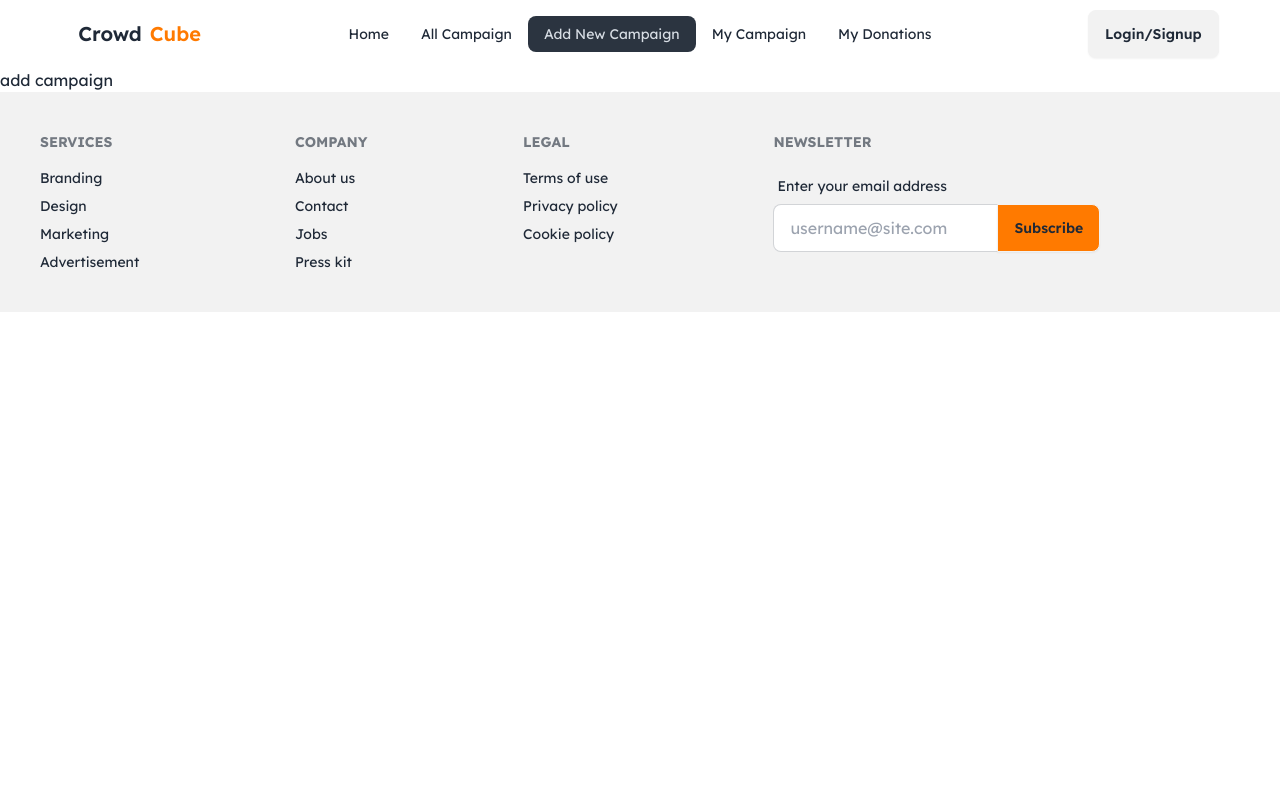
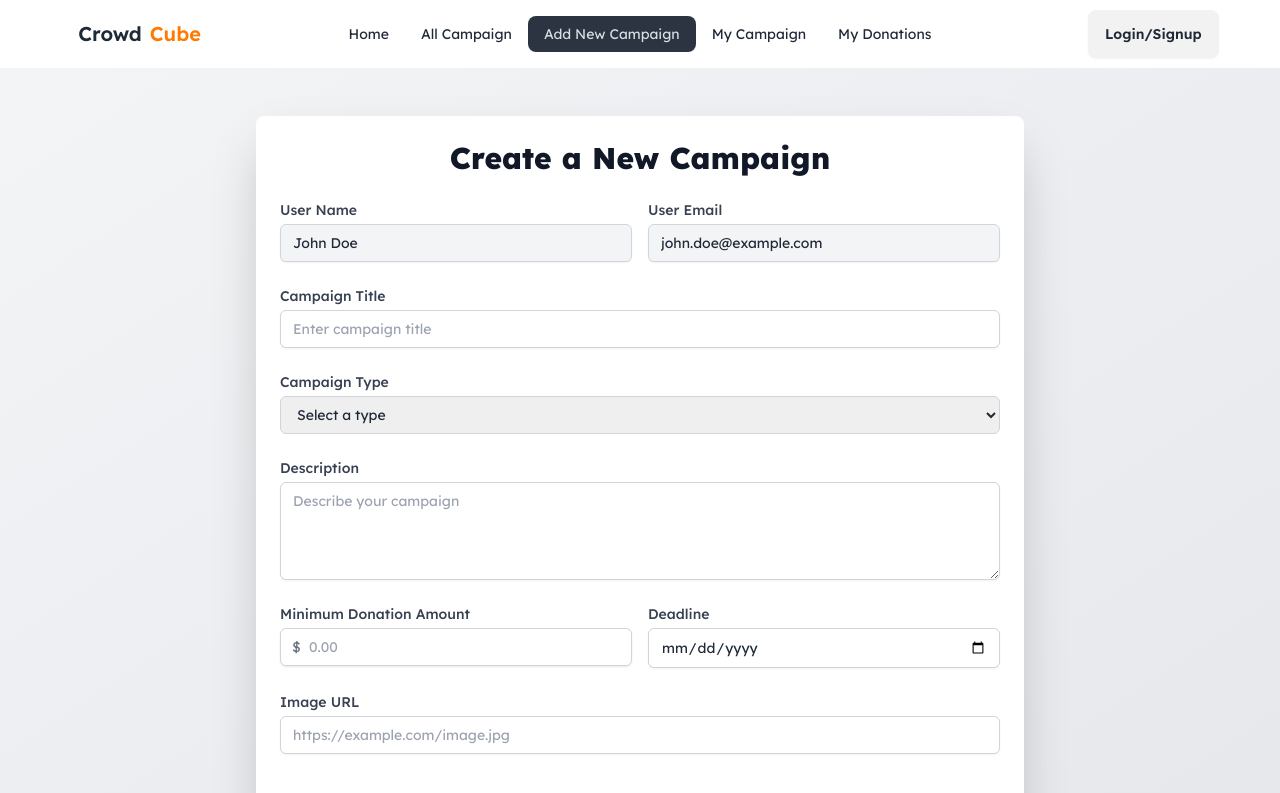
Before and after one commit to Phanthom-Mekat/Crowdcube-A-Crowd-Funding-Application-10-client, a React (Vite) app: page /addCampaign in a window 1280 px wide. Shown: the top 793 px of the page. Built offline with nearby package versions, Linux system fonts and the light colour scheme; a web font is replaced by a local one.

Commit message:
add campaign form created also fetched

```diff
--- a/package.json
+++ b/package.json
@@ -13,10 +13,12 @@
     "lucide-react": "^0.464.0",
     "react": "^18.3.1",
     "react-dom": "^18.3.1",
+    "react-hook-form": "^7.53.2",
     "react-icons": "^5.4.0",
     "react-router-dom": "^6.28.0",
     "react-slick": "^0.30.2",
-    "slick-carousel": "^1.8.1"
+    "slick-carousel": "^1.8.1",
+    "sweetalert2": "^11.14.5"
   },
   "devDependencies": {
     "@eslint/js": "^9.15.0",
--- /dev/null
+++ b/src/pages/AddCampaign.jsx
@@ -0,0 +1,231 @@
+import { useState } from 'react';
+import Swal from 'sweetalert2';
+
+const AddNewCampaign = () => {
+  const [errors, setErrors] = useState({});
+
+  const user = {
+    name: "John Doe",
+    email: "john.doe@example.com"
+  };
+
+  const validateForm = (formData) => {
+    const errors = {};
+    if (!formData.title) errors.title = "Title is required";
+    if (!formData.type) errors.type = "Type is required";
+    if (!formData.description) errors.description = "Description is required";
+    if (!formData.minDonation) errors.minDonation = "Minimum donation is required";
+    if (formData.minDonation <= 0) errors.minDonation = "Minimum donation must be greater than 0";
+    if (!formData.deadline) errors.deadline = "Deadline is required";
+    if (!formData.image) errors.image = "Image URL is required";
+    return errors;
+  };
+
+  const handleSubmit = (e) => {
+    e.preventDefault();
+
+    const formData = {
+      userName: user.name,
+      userEmail: user.email,
+      title: e.target.title.value,
+      type: e.target.type.value,
+      description: e.target.description.value,
+      minDonation: parseFloat(e.target.minDonation.value),
+      deadline: e.target.deadline.value,
+      image: e.target.image.value,
+
+    };
+
+    const formErrors = validateForm(formData);
+    setErrors(formErrors);
+
+    if (Object.keys(formErrors).length === 0) {
+      fetch('http://localhost:5000/campaigns', {
+        method: "POST",
+        headers: {
+          "Content-Type": "application/json"
+        },
+        body: JSON.stringify(formData)
+      })
+        .then((res) => res.json())
+        .then((data) => {
+          if (data.insertedId) {
+            Swal.fire({
+              title: 'Success!',
+              text: 'Campaign added successfully',
+              icon: 'success',
+              confirmButtonText: 'Cool'
+            });
+          } else {
+            Swal.fire({
+              title: 'Error!',
+              text: 'Failed to add the campaign',
+              icon: 'error',
+              confirmButtonText: 'Try Again'
+            });
+          }
+        })
+        .catch(() => {
+          Swal.fire({
+            title: 'Error!',
+            text: 'Failed to connect to the server',
+            icon: 'error',
+            confirmButtonText: 'Retry'
+          });
+        });
+    }
+  };
+
+  return (
+    <div className="min-h-screen bg-gradient-to-br from-gray-100 to-gray-200 py-12 px-4 sm:px-6 lg:px-8">
+      <div className="max-w-3xl mx-auto">
+        <div className="bg-white shadow-2xl rounded-lg overflow-hidden">
+          <div className="px-4 py-5 sm:p-6">
+            <h2 className="text-3xl font-extrabold text-gray-900 text-center mb-6">
+              Create a New Campaign
+            </h2>
+            <form onSubmit={handleSubmit} className="space-y-6">
+              <div className="grid grid-cols-1 gap-y-6 gap-x-4 sm:grid-cols-2">
+                <div>
+                  <label htmlFor="userName" className="block text-sm font-medium text-gray-700">
+                    User Name
+                  </label>
+                  <input
+                    type="text"
+                    id="userName"
+                    name="userName"
+                    value={user.name}
+                    readOnly
+                    className="mt-1 block w-full bg-gray-100 border border-gray-300 rounded-md shadow-sm py-2 px-3 focus:outline-none focus:ring-[#FF7A00] focus:border-[#FF7A00] sm:text-sm"
+                  />
+                </div>
+                <div>
+                  <label htmlFor="userEmail" className="block text-sm font-medium text-gray-700">
+                    User Email
+                  </label>
+                  <input
+                    type="email"
+                    id="userEmail"
+                    name="userEmail"
+                    value={user.email}
+                    readOnly
+                    className="mt-1 block w-full bg-gray-100 border border-gray-300 rounded-md shadow-sm py-2 px-3 focus:outline-none focus:ring-[#FF7A00] focus:border-[#FF7A00] sm:text-sm"
+                  />
+                </div>
+              </div>
+
+              <div>
+                <label htmlFor="title" className="block text-sm font-medium text-gray-700">
+                  Campaign Title
+                </label>
+                <input
+                  type="text"
+                  id="title"
+                  name="title"
+                  className="mt-1 block w-full border border-gray-300 rounded-md shadow-sm py-2 px-3 focus:outline-none focus:ring-[#FF7A00] focus:border-[#FF7A00] sm:text-sm"
+                  placeholder="Enter campaign title"
+                  required
+                />
+                {errors.title && <p className="mt-2 text-sm text-red-600">{errors.title}</p>}
+              </div>
+
+              <div>
+                <label htmlFor="type" className="block text-sm font-medium text-gray-700">
+                  Campaign Type
+                </label>
+                <select
+                  id="type"
+                  name="type"
+                  className="mt-1 block w-full pl-3 pr-10 py-2 text-base border border-gray-300 focus:outline-none focus:ring-[#FF7A00] focus:border-[#FF7A00] sm:text-sm rounded-md"
+                  required
+                >
+                  <option value="">Select a type</option>
+                  <option value="personal">Personal Issue</option>
+                  <option value="startup">Startup</option>
+                  <option value="business">Business</option>
+                  <option value="creative">Creative Ideas</option>
+                </select>
+                {errors.type && <p className="mt-2 text-sm text-red-600">{errors.type}</p>}
+              </div>
+
+              <div>
+                <label htmlFor="description" className="block text-sm font-medium text-gray-700">
+                  Description
+                </label>
+                <textarea
+                  id="description"
+                  name="description"
+                  rows={4}
+                  className="mt-1 block w-full border border-gray-300 rounded-md shadow-sm py-2 px-3 focus:outline-none focus:ring-[#FF7A00] focus:border-[#FF7A00] sm:text-sm"
+                  placeholder="Describe your campaign"
+                  required
+                ></textarea>
+                {errors.description && <p className="mt-2 text-sm text-red-600">{errors.description}</p>}
+              </div>
+
+              <div className="grid grid-cols-1 gap-y-6 gap-x-4 sm:grid-cols-2">
+                <div>
+                  <label htmlFor="minDonation" className="block text-sm font-medium text-gray-700">
+                    Minimum Donation Amount
+                  </label>
+                  <div className="mt-1 relative rounded-md shadow-sm">
+                    <div className="absolute inset-y-0 left-0 pl-3 flex items-center pointer-events-none">
+                      <span className="text-gray-500 sm:text-sm">$</span>
+                    </div>
+                    <input
+                      type="number"
+                      id="minDonation"
+                      name="minDonation"
+                      className="mt-1 block w-full pl-7 pr-12 border border-gray-300 rounded-md shadow-sm py-2 focus:outline-none focus:ring-[#FF7A00] focus:border-[#FF7A00] sm:text-sm"
+                      placeholder="0.00"
+                      required
+                    />
+                  </div>
+                  {errors.minDonation && <p className="mt-2 text-sm text-red-600">{errors.minDonation}</p>}
+                </div>
+
+                <div>
+                  <label htmlFor="deadline" className="block text-sm font-medium text-gray-700">
+                    Deadline
+                  </label>
+                  <input
+                    type="date"
+                    id="deadline"
+                    name="deadline"
+                    className="mt-1 block w-full border border-gray-300 rounded-md shadow-sm py-2 px-3 focus:outline-none focus:ring-[#FF7A00] focus:border-[#FF7A00] sm:text-sm"
+                  />
+                  {errors.deadline && <p className="mt-2 text-sm text-red-600">{errors.deadline}</p>}
+                </div>
+              </div>
+
+              <div>
+                <label htmlFor="image" className="block text-sm font-medium text-gray-700">
+                  Image URL
+                </label>
+                <input
+                  type="url"
+                  id="image"
+                  name="image"
+                  className="mt-1 block w-full border border-gray-300 rounded-md shadow-sm py-2 px-3 focus:outline-none focus:ring-[#FF7A00] focus:border-[#FF7A00] sm:text-sm"
+                  placeholder="https://example.com/image.jpg"
+                />
+                {errors.image && <p className="mt-2 text-sm text-red-600">{errors.image}</p>}
+              </div>
+
+              <div>
+                <button
+                  type="submit"
+                  className="mt-4 bg-[#FF7A00] btn w-full text-white py-2 px-4 rounded-md hover:bg-[#FF7A00] focus:outline-none focus:ring-2 focus:ring-offset-2 focus:ring-[#FF7A00]"
+                >
+                  Add Campaign
+                </button>
+              </div>
+            </form>
+          </div>
+        </div>
+      </div>
+    </div>
+  );
+};
+
+export default AddNewCampaign;
--- a/src/router/router.jsx
+++ b/src/router/router.jsx
@@ -2,6 +2,7 @@ import { createBrowserRouter } from "react-router-dom";
 import MainLayout from "../layout/MainLayout";
 import AllCampaign from "../pages/AllCampaign";
 import Home from "../pages/Home";
+import AddCampaign from "../pages/AddCampaign";
 
 const router = createBrowserRouter([
     {
@@ -18,7 +19,7 @@ const router = createBrowserRouter([
             },
             {
                 path: "/addCampaign",
-                element: <h1>add campaign</h1>
+                element: <AddCampaign/>
             },
             {
                 path: "/myCampaign",
```
Also changed, not shown: 1 other file (tests, documents, lock files or other folders).
